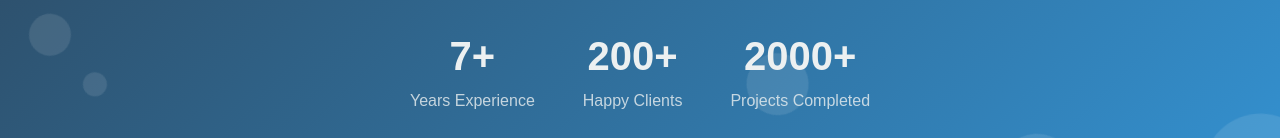
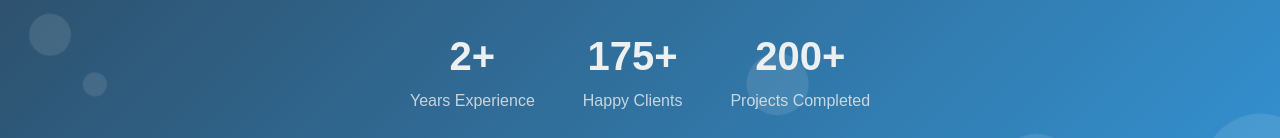
Before and after one commit to Procodx/virtual-Assitant-landing-page, a plain HTML site: page index.html in a window 1280 px wide. Shown: the part 453-591 px from the top of the page. Drawn offline with nearby package versions, Linux system fonts and the light colour scheme.

Commit message:
Update index.html

```diff
--- a/index.html
+++ b/index.html
@@ -315,16 +315,16 @@
       <div class="stats">
 
         <div class="stat-item">
-          <div class="stat-number">7+</div>
+          <div class="stat-number">2+</div>
           <div class="stat-label">Years Experience</div>
         </div>
         <div class="stat-mobile">
           <div class="stat-item">
-            <div class="stat-number">200+</div>
+            <div class="stat-number">175+</div>
             <div class="stat-label">Happy Clients</div>
           </div>
           <div class="stat-item">
-            <div class="stat-number">2000+</div>
+            <div class="stat-number">200+</div>
             <div class="stat-label">Projects Completed</div>
           </div>
         </div>
```
